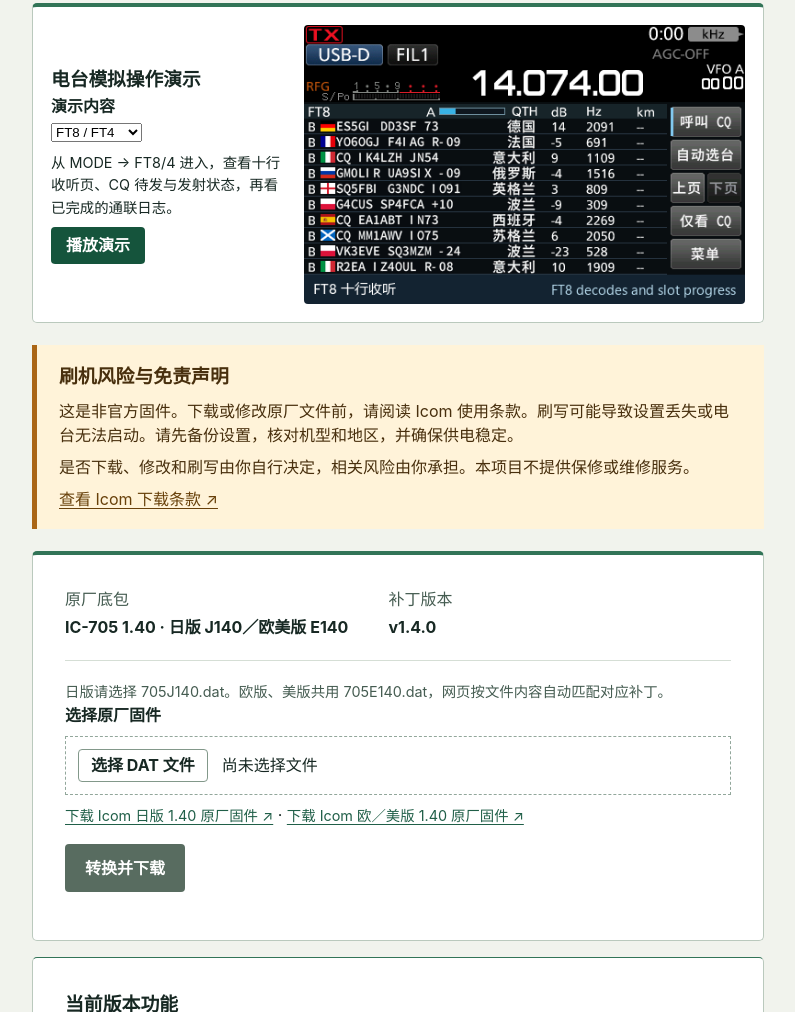
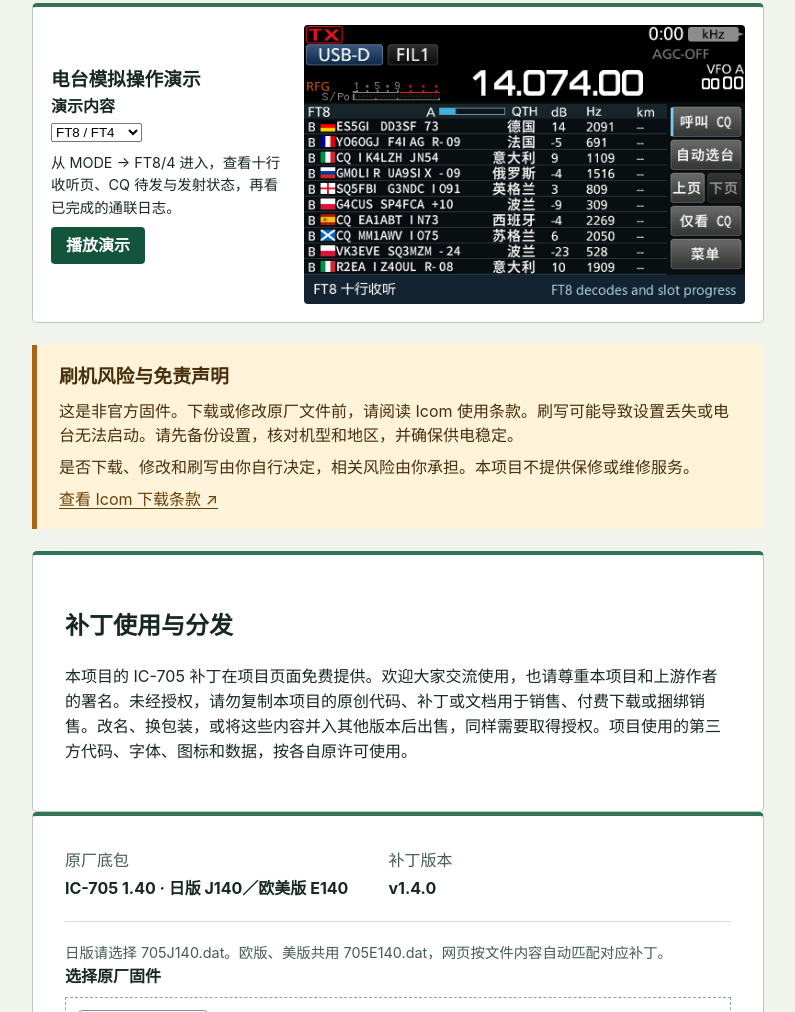
Before and after one commit to BI1BIF/IC-705-Firmware, a plain HTML site: page docs/index.html in a window 1280 px wide. Shown: the part 246-1258 px from the top of the page, without its empty margins (242-1037 px from the left). Drawn offline with Linux system fonts and the light colour scheme.

Commit message:
Publish bilingual patch use and distribution notice

```diff
--- a/docs/index.html
+++ b/docs/index.html
@@ -20,6 +20,8 @@
 <p data-en="This is unofficial firmware. Read Icom’s terms before downloading or modifying its files. Flashing may erase settings or leave the radio unable to start. Back up your settings, check the model and region, and keep power stable.">这是非官方固件。下载或修改原厂文件前，请阅读 Icom 使用条款。刷写可能导致设置丢失或电台无法启动。请先备份设置，核对机型和地区，并确保供电稳定。</p>
 <p data-en="You decide whether to download, modify or flash the firmware and assume the associated risks. The project offers no warranty or repair service.">是否下载、修改和刷写由你自行决定，相关风险由你承担。本项目不提供保修或维修服务。</p>
 <a href="https://www.icom.co.jp/support/drivers/8603/" data-en="Icom download terms ↗">查看 Icom 下载条款 ↗</a></aside>
+<section aria-labelledby="distribution-heading"><h2 id="distribution-heading" data-en="Patch use and distribution">补丁使用与分发</h2>
+<p data-en="This project’s IC-705 patches are available free of charge on the project website. We welcome their use and discussion. Please credit this project and its upstream authors. You need permission to copy this project’s original code, patches or documentation for sale, paid downloads or sale as part of a bundle. This also applies if you rename or repackage the material, or include it in another version you sell. Third-party code, fonts, icons and data are subject to their respective licenses.">本项目的 IC-705 补丁在项目页面免费提供。欢迎大家交流使用，也请尊重本项目和上游作者的署名。未经授权，请勿复制本项目的原创代码、补丁或文档用于销售、付费下载或捆绑销售。改名、换包装，或将这些内容并入其他版本后出售，同样需要取得授权。项目使用的第三方代码、字体、图标和数据，按各自原许可使用。</p></section>
 <section><dl><div><dt data-en="Required input">原厂底包</dt><dd data-en="IC-705 1.40 · Japan (J140) / Europe and US (E140)">IC-705 1.40 · 日版 J140／欧美版 E140</dd></div><div><dt data-en="Patch version">补丁版本</dt><dd id="version">…</dd></div></dl>
 <p class="hint" data-en="Japan: use 705J140.dat. Europe and US: both use 705E140.dat. The converter detects the region from the file contents.">日版请选择 705J140.dat。欧版、美版共用 705E140.dat，网页按文件内容自动匹配对应补丁。</p>
 <label for="source" data-en="Choose the original firmware">选择原厂固件</label>
```
Also changed, not shown: 1 other file.
